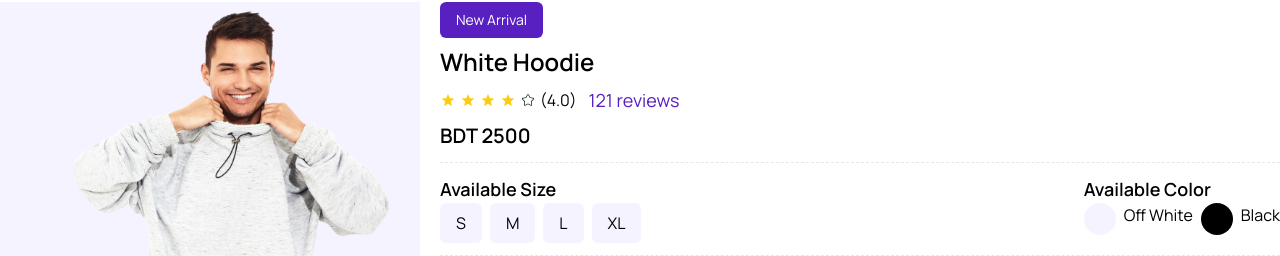
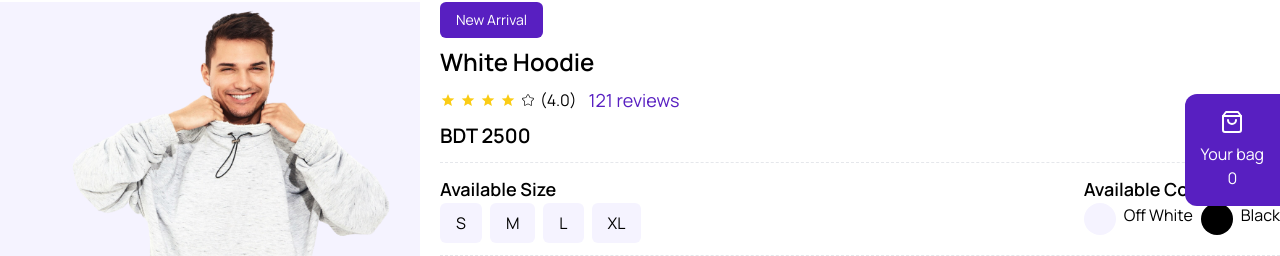
Before and after one commit to mdsajalali/we5ive-fashion, a Next.js app: page /shops in a window 1280 px wide. Shown: the part 250-506 px from the top of the page. Built offline with nearby package versions, Linux system fonts and the light colour scheme.

Commit message:
add: your bag

```diff
--- a/src/app/shops/page.tsx
+++ b/src/app/shops/page.tsx
@@ -1,10 +1,12 @@
 import ProductDetails from "@/components/ProductDetails";
 import RelatedProducts from "@/components/RelatedProducts";
 import Reviews from "@/components/Reviews";
+import YourBag from "@/components/YourBag";
 
 const ShopsPage = () => {
   return (
     <>
+      <YourBag />
       <ProductDetails />
       <Reviews />
       <RelatedProducts />
--- /dev/null
+++ b/src/components/YourBag.tsx
@@ -0,0 +1,13 @@
+import { ShoppingBag } from "lucide-react";
+
+const YourBag = () => {
+  return (
+    <div className="fixed right-0 top-1/2 flex -translate-y-1/2 transform flex-col items-center justify-center rounded-l-xl bg-primary p-4 text-white">
+      <ShoppingBag className="text-2xl" />
+      <h1 className="pt-2">Your bag</h1>
+      <p>0</p>
+    </div>
+  );
+};
+
+export default YourBag;
```
